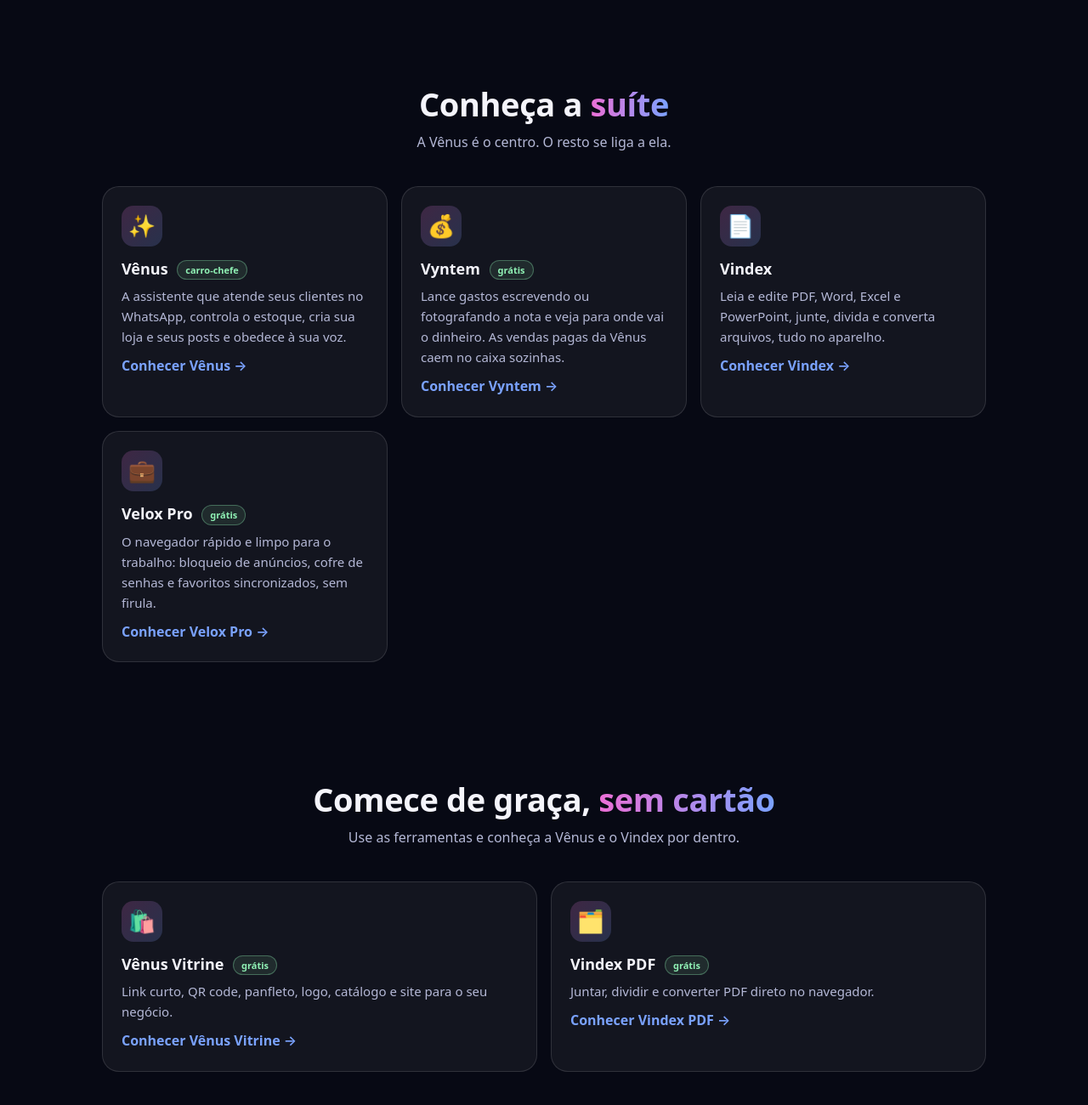
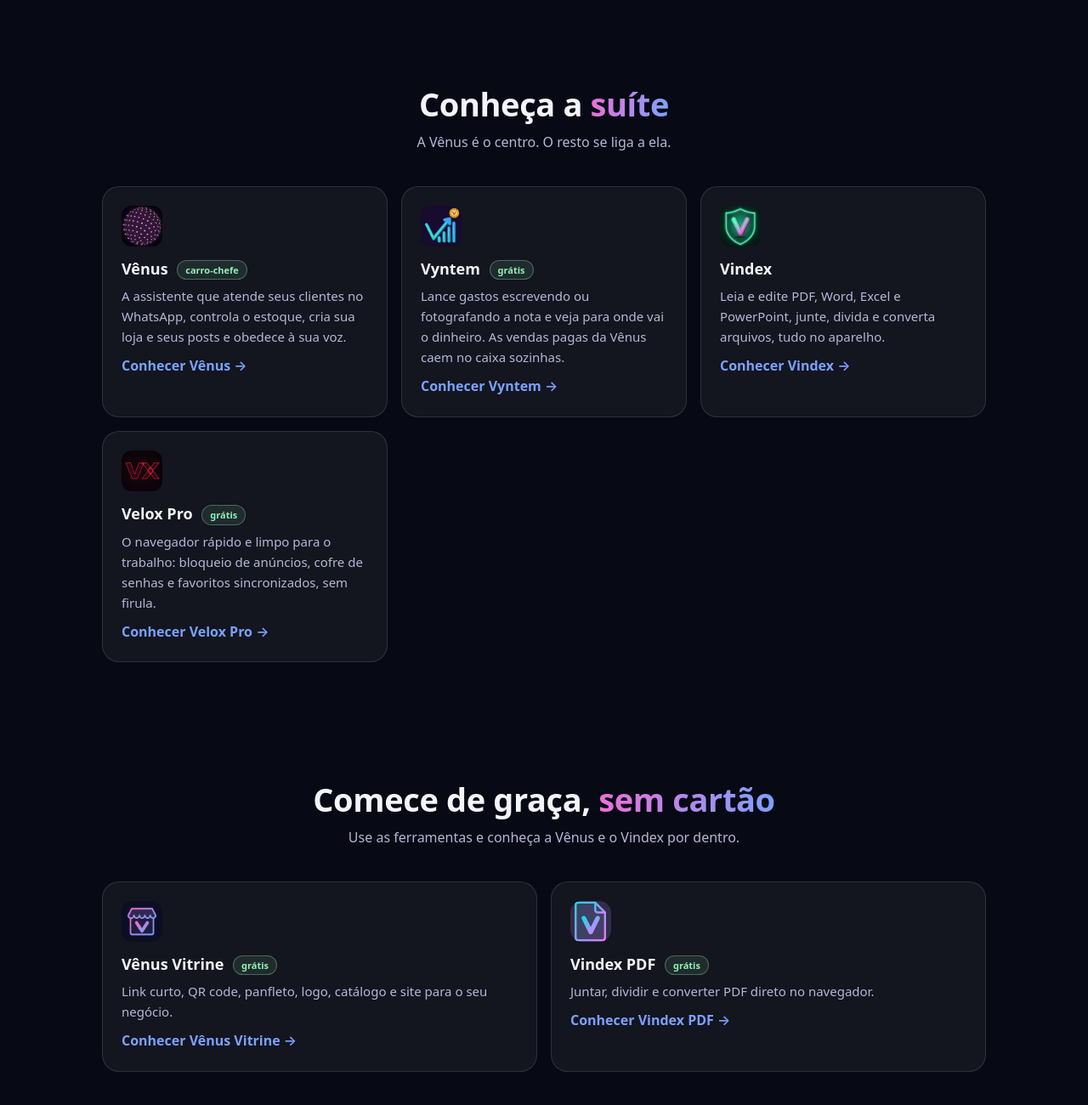
Before and after one commit to tonysantquees95-code/vetorial-servidor, a plain HTML site: page site/enterprises.html in a window 1280 px wide. Shown: the part 710-2010 px from the top of the page at 85% size. Drawn offline with Linux system fonts and the light colour scheme.

Commit message:
Site: logos reais dos apps nas páginas Enterprises, Gaming, Grátis e Velox (no lugar dos emojis)
Co-Authored-By: Claude Sonnet 5.5 <noreply@anthropic.com>
Claude-Session: https://claude.ai/code/session_01VdYvMPJvso87xqzHQD9Z2m

```diff
--- a/site/enterprises.html
+++ b/site/enterprises.html
@@ -37,18 +37,18 @@
 <section id="suite"><div class="wrap">
   <div class="titulo rev"><h2>Conheça a <em>suíte</em></h2><p>A Vênus é o centro. O resto se liga a ela.</p></div>
   <div class="grade">
-<div class="cartao rev"><div class="ic">✨</div><h3>Vênus <small class="etq">carro-chefe</small></h3><p>A assistente que atende seus clientes no WhatsApp, controla o estoque, cria sua loja e seus posts e obedece à sua voz.</p><a class="mais" href="./">Conhecer Vênus →</a></div>
-    <div class="cartao rev"><div class="ic">💰</div><h3>Vyntem <small class="etq">grátis</small></h3><p>Lance gastos escrevendo ou fotografando a nota e veja para onde vai o dinheiro. As vendas pagas da Vênus caem no caixa sozinhas.</p><a class="mais" href="vyntem.html">Conhecer Vyntem →</a></div>
-    <div class="cartao rev"><div class="ic">📄</div><h3>Vindex</h3><p>Leia e edite PDF, Word, Excel e PowerPoint, junte, divida e converta arquivos, tudo no aparelho.</p><a class="mais" href="vindex.html">Conhecer Vindex →</a></div>
-    <div class="cartao rev"><div class="ic">💼</div><h3>Velox Pro <small class="etq">grátis</small></h3><p>O navegador rápido e limpo para o trabalho: bloqueio de anúncios, cofre de senhas e favoritos sincronizados, sem firula.</p><a class="mais" href="velox.html#pro">Conhecer Velox Pro →</a></div>
+<div class="cartao rev"><div class="ic"><img class="icone-img" src="icone-venus.png" alt="Vênus" width="54" height="54"></div><h3>Vênus <small class="etq">carro-chefe</small></h3><p>A assistente que atende seus clientes no WhatsApp, controla o estoque, cria sua loja e seus posts e obedece à sua voz.</p><a class="mais" href="./">Conhecer Vênus →</a></div>
+    <div class="cartao rev"><div class="ic"><img class="icone-img" src="icone-vyntem.png" alt="Vyntem" width="54" height="54"></div><h3>Vyntem <small class="etq">grátis</small></h3><p>Lance gastos escrevendo ou fotografando a nota e veja para onde vai o dinheiro. As vendas pagas da Vênus caem no caixa sozinhas.</p><a class="mais" href="vyntem.html">Conhecer Vyntem →</a></div>
+    <div class="cartao rev"><div class="ic"><img class="icone-img" src="icone-vindex.png" alt="Vindex" width="54" height="54"></div><h3>Vindex</h3><p>Leia e edite PDF, Word, Excel e PowerPoint, junte, divida e converta arquivos, tudo no aparelho.</p><a class="mais" href="vindex.html">Conhecer Vindex →</a></div>
+    <div class="cartao rev"><div class="ic"><img class="icone-img" src="icone-velox.png" alt="Velox Pro" width="54" height="54"></div><h3>Velox Pro <small class="etq">grátis</small></h3><p>O navegador rápido e limpo para o trabalho: bloqueio de anúncios, cofre de senhas e favoritos sincronizados, sem firula.</p><a class="mais" href="velox.html#pro">Conhecer Velox Pro →</a></div>
   </div>
 </div></section>
 
 <section id="gratis"><div class="wrap">
   <div class="titulo rev"><h2>Comece de graça, <em>sem cartão</em></h2><p>Use as ferramentas e conheça a Vênus e o Vindex por dentro.</p></div>
   <div class="grade">
-    <div class="cartao rev"><div class="ic">🛍️</div><h3>Vênus Vitrine <small class="etq">grátis</small></h3><p>Link curto, QR code, panfleto, logo, catálogo e site para o seu negócio.</p><a class="mais" href="vitrine/">Conhecer Vênus Vitrine →</a></div>
-    <div class="cartao rev"><div class="ic">🗂️</div><h3>Vindex PDF <small class="etq">grátis</small></h3><p>Juntar, dividir e converter PDF direto no navegador.</p><a class="mais" href="pdf/">Conhecer Vindex PDF →</a></div>
+    <div class="cartao rev"><div class="ic"><img class="icone-img" src="icone-vitrine.png" alt="Vênus Vitrine" width="54" height="54"></div><h3>Vênus Vitrine <small class="etq">grátis</small></h3><p>Link curto, QR code, panfleto, logo, catálogo e site para o seu negócio.</p><a class="mais" href="vitrine/">Conhecer Vênus Vitrine →</a></div>
+    <div class="cartao rev"><div class="ic"><img class="icone-img" src="icone-vindex-pdf.svg" alt="Vindex PDF" width="54" height="54"></div><h3>Vindex PDF <small class="etq">grátis</small></h3><p>Juntar, dividir e converter PDF direto no navegador.</p><a class="mais" href="pdf/">Conhecer Vindex PDF →</a></div>
   </div>
 </div></section>
 
```
Also changed, not shown: site/gaming.html (+3 -3 lines), site/gratis.html (+2 -2 lines), site/velox.html (+2 -2 lines).
